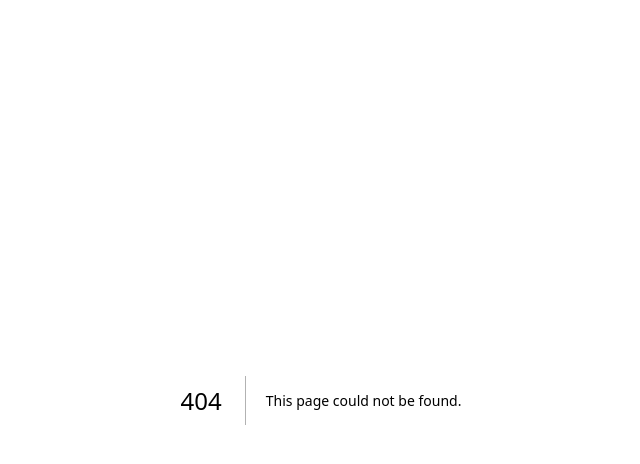
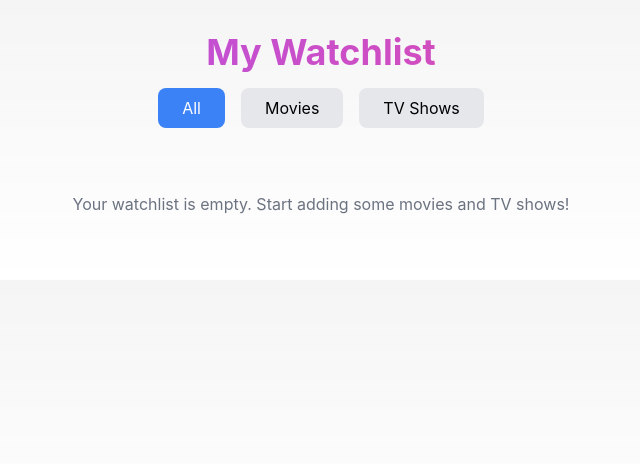
Before and after one commit to Wambita/Movie-verse, a Next.js app in the folder frontend/: page /watchlist in a window 1280 px wide. Before the commit this address had no page. Shown: the top 464 px of the page, without its empty margins (319-959 px from the left). Built offline with nearby package versions, Linux system fonts and the light colour scheme.

Commit message:
Feat: implement watclist feature

```diff
--- /dev/null
+++ b/frontend/src/pages/watchlist.jsx
@@ -0,0 +1,131 @@
+import React, { useState } from 'react';
+import { useRouter } from 'next/router';
+import useWatchlist from '../hooks/useWatchlist';
+import WatchlistButton from '../components/WatchlistButton';
+import placeholderImage from '../assets/placeholder.svg';
+
+const WatchlistPage = () => {
+  const router = useRouter();
+  const { watchlist, removeFromWatchlist } = useWatchlist();
+  const [filter, setFilter] = useState('all'); // 'all', 'movies', 'tv'
+
+  const handleImageError = (e) => {
+    e.target.src = placeholderImage;
+    e.target.onerror = null;
+  };
+
+  const handleItemClick = (item) => {
+    const type = item.media_type || (item.first_air_date ? 'tv' : 'movie');
+    router.push(`/${type}/${item.id}`);
+  };
+
+  const filteredWatchlist = watchlist.filter(item => {
+    if (filter === 'all') return true;
+    if (filter === 'movies') return item.media_type === 'movie';
+    if (filter === 'tv') return item.media_type === 'tv';
+    return true;
+  });
+
+  const handleWatchlistToggle = (item, event) => {
+    event.stopPropagation();
+    removeFromWatchlist(item.id);
+  };
+
+  return (
+    <div className="space-y-8 px-4 py-8">
+      <section className="text-center">
+        <h1 className="text-4xl font-bold mb-4 bg-gradient-to-r from-purple-500 to-pink-500 bg-clip-text text-transparent">
+          My Watchlist
+        </h1>
+        <div className="flex justify-center space-x-4 mb-8">
+          <button
+            onClick={() => setFilter('all')}
+            className={`px-6 py-2 rounded-lg transition-colors ${
+              filter === 'all'
+                ? 'bg-blue-500 text-white'
+                : 'bg-gray-200 dark:bg-gray-700 hover:bg-gray-300 dark:hover:bg-gray-600'
+            }`}
+          >
+            All
+          </button>
+          <button
+            onClick={() => setFilter('movies')}
+            className={`px-6 py-2 rounded-lg transition-colors ${
+              filter === 'movies'
+                ? 'bg-blue-500 text-white'
+                : 'bg-gray-200 dark:bg-gray-700 hover:bg-gray-300 dark:hover:bg-gray-600'
+            }`}
+          >
+            Movies
+          </button>
+          <button
+            onClick={() => setFilter('tv')}
+            className={`px-6 py-2 rounded-lg transition-colors ${
+              filter === 'tv'
+                ? 'bg-blue-500 text-white'
+                : 'bg-gray-200 dark:bg-gray-700 hover:bg-gray-300 dark:hover:bg-gray-600'
+            }`}
+          >
+            TV Shows
+          </button>
+        </div>
+      </section>
+
+      {filteredWatchlist.length === 0 ? (
+        <div className="text-center py-8 text-gray-500 dark:text-gray-400">
+          {filter === 'all'
+            ? 'Your watchlist is empty. Start adding some movies and TV shows!'
+            : `No ${filter === 'movies' ? 'movies' : 'TV shows'} in your watchlist yet.`}
+        </div>
+      ) : (
+        <div className="grid grid-cols-2 md:grid-cols-3 lg:grid-cols-4 xl:grid-cols-5 gap-6">
+          {filteredWatchlist.map((item) => (
+            <div
+              key={item.id}
+              className="bg-opacity-40 backdrop-blur-md rounded-lg overflow-hidden shadow-lg transition-transform hover:scale-105"
+            >
+              <div
+                onClick={() => handleItemClick(item)}
+                className="cursor-pointer"
+              >
+                <div className="relative aspect-[2/3] bg-gray-800">
+                  <img
+                    src={placeholderImage}
+                    alt="Loading..."
+                    className="absolute inset-0 w-full h-full object-contain opacity-50"
+                  />
+                  <img
+                    src={item.poster_path ? `https://image.tmdb.org/t/p/w500${item.poster_path}` : placeholderImage}
+                    alt={item.title || item.name}
+                    className="absolute inset-0 w-full h-full object-contain transition-opacity duration-300"
+                    loading="lazy"
+                    onError={handleImageError}
+                    onLoad={(e) => e.target.style.opacity = '1'}
+                    style={{ opacity: '0' }}
+                  />
+                </div>
+                <div className="p-4">
+                  <h3 className="font-semibold text-lg mb-2">{item.title || item.name}</h3>
+                  <div className="text-sm opacity-75">
+                    <span className="capitalize">{item.media_type}</span>
+                    <span className="mx-2">•</span>
+                    <span>Added {new Date(item.added_at).toLocaleDateString()}</span>
+                  </div>
+                </div>
+              </div>
+              <div className="px-4 pb-4">
+                <WatchlistButton
+                  isInWatchlist={true}
+                  onToggleWatchlist={(e) => handleWatchlistToggle(item, e)}
+                  className="w-full"
+                />
+              </div>
+            </div>
+          ))}
+        </div>
+      )}
+    </div>
+  );
+};
+
+export default WatchlistPage;
```
